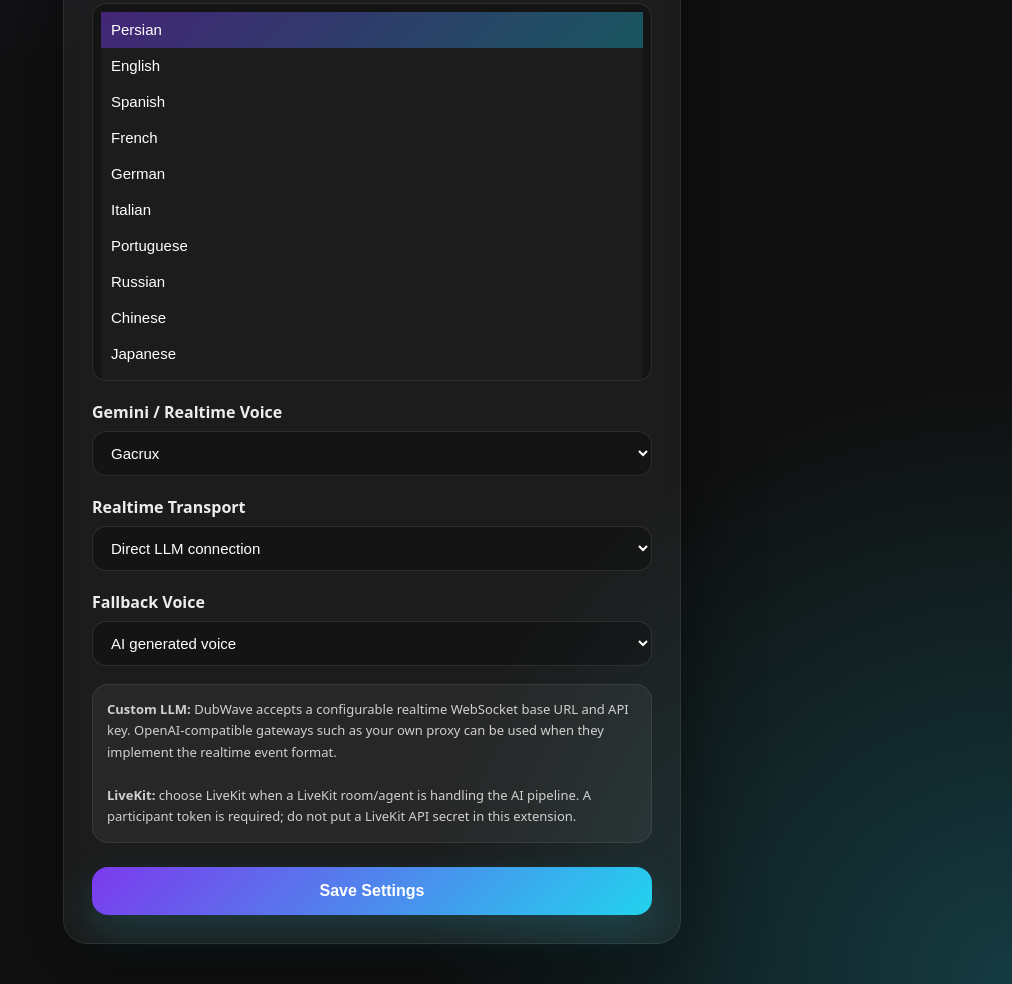
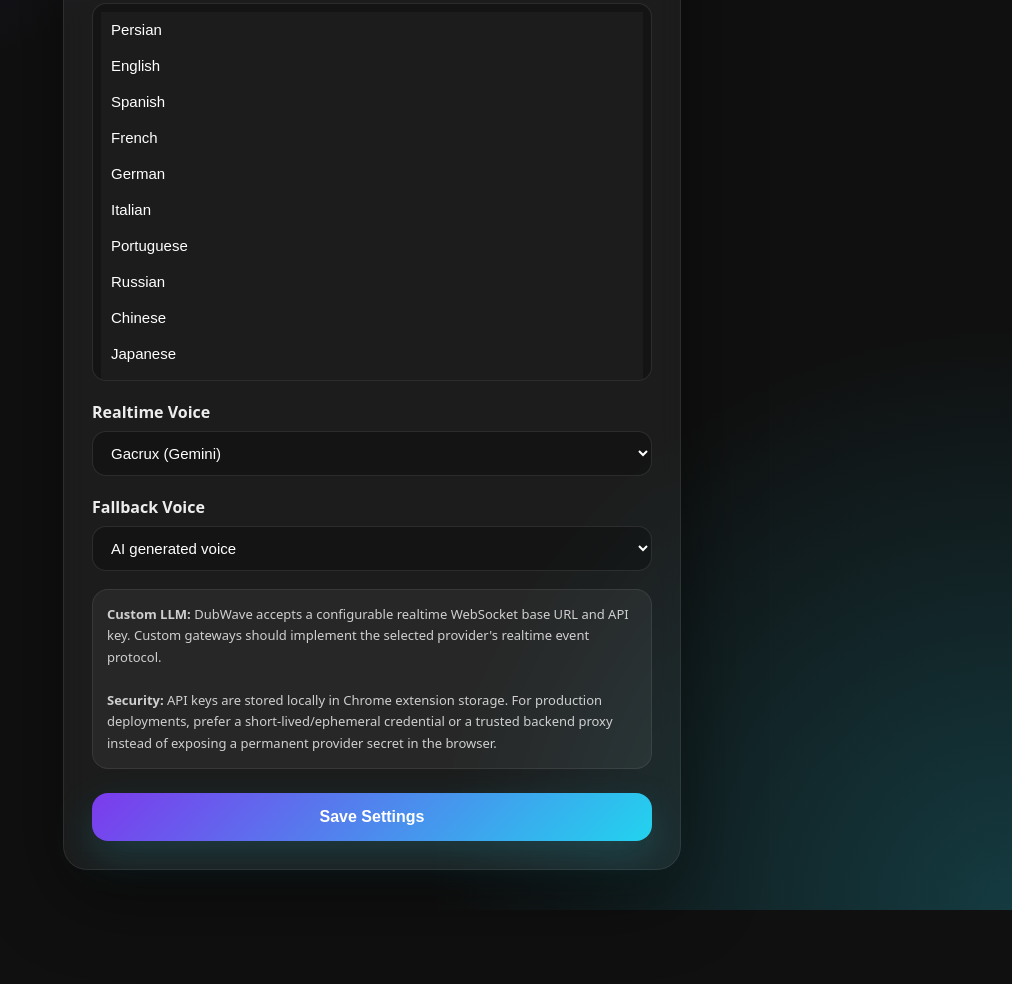
Before and after one commit to hadimousavi79/DubWave, a browser extension: page options.html in a window 1280 px wide. Shown: the part 556-1540 px from the top of the page, without its empty margins (268-1280 px from the left). After the commit the page ends 1466 px from the top, so only its background shows below. Drawn offline with Linux system fonts and the light colour scheme.

Commit message:
Simplify Dubwave settings without LiveKit

```diff
--- a/options.html
+++ b/options.html
@@ -44,23 +44,13 @@
       <option value="fa">Persian</option><option value="en">English</option><option value="es">Spanish</option><option value="fr">French</option><option value="de">German</option><option value="it">Italian</option><option value="pt">Portuguese</option><option value="ru">Russian</option><option value="zh">Chinese</option><option value="ja">Japanese</option><option value="ko">Korean</option><option value="ar">Arabic</option><option value="hi">Hindi</option><option value="tr">Turkish</option><option value="nl">Dutch</option><option value="pl">Polish</option><option value="sv">Swedish</option><option value="da">Danish</option><option value="no">Norwegian</option><option value="fi">Finnish</option>
     </select>
 
-    <label for="voice">Gemini / Realtime Voice</label>
-    <select id="voice"><option value="Gacrux">Gacrux</option><option value="Alnilam">Alnilam</option><option value="Orus">Orus</option><option value="Charon">Charon</option><option value="Algenib">Algenib</option><option value="Sulafat">Sulafat</option><option value="Kore">Kore</option><option value="Aoede">Aoede</option><option value="Puck">Puck</option><option value="alloy">alloy (OpenAI)</option></select>
-
-    <label for="transport">Realtime Transport</label>
-    <select id="transport"><option value="llm">Direct LLM connection</option><option value="livekit">LiveKit room</option></select>
-
-    <div id="livekitFields">
-      <label for="livekitUrl">LiveKit Server URL</label>
-      <input type="url" id="livekitUrl" placeholder="wss://your-livekit-server">
-      <label for="livekitToken">LiveKit Participant Token</label>
-      <input type="password" id="livekitToken" placeholder="JWT generated by your LiveKit backend">
-    </div>
+    <label for="voice">Realtime Voice</label>
+    <select id="voice"><option value="Gacrux">Gacrux (Gemini)</option><option value="Alnilam">Alnilam (Gemini)</option><option value="Orus">Orus (Gemini)</option><option value="Charon">Charon (Gemini)</option><option value="Algenib">Algenib (Gemini)</option><option value="Sulafat">Sulafat (Gemini)</option><option value="Kore">Kore (Gemini)</option><option value="Aoede">Aoede (Gemini)</option><option value="Puck">Puck (Gemini)</option><option value="alloy">alloy (OpenAI)</option></select>
 
     <label for="voiceMode">Fallback Voice</label>
     <select id="voiceMode"><option value="gemini">AI generated voice</option><option value="chrome">Chrome built-in TTS</option></select>
 
-    <div class="note"><b>Custom LLM:</b> DubWave accepts a configurable realtime WebSocket base URL and API key. OpenAI-compatible gateways such as your own proxy can be used when they implement the realtime event format. <br><br><b>LiveKit:</b> choose LiveKit when a LiveKit room/agent is handling the AI pipeline. A participant token is required; do not put a LiveKit API secret in this extension.</div>
+    <div class="note"><b>Custom LLM:</b> DubWave accepts a configurable realtime WebSocket base URL and API key. Custom gateways should implement the selected provider's realtime event protocol. <br><br><b>Security:</b> API keys are stored locally in Chrome extension storage. For production deployments, prefer a short-lived/ephemeral credential or a trusted backend proxy instead of exposing a permanent provider secret in the browser.</div>
     <button id="save">Save Settings</button>
     <div id="status"></div>
   </div>
```
